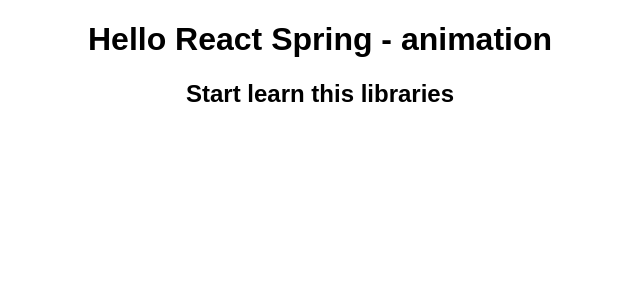
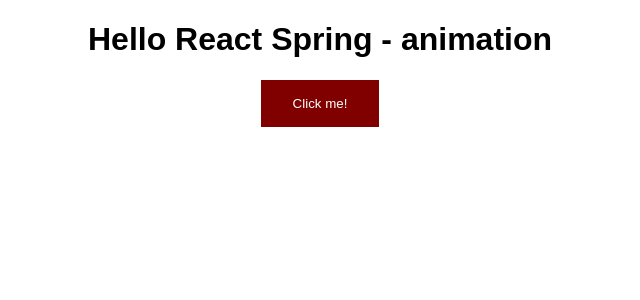
Before and after one commit to Aleksandr-Glebik/react-animation, a React (Create React App) app: page / in a window 1280 px wide. Shown: the top 300 px of the page, without its empty margins (320-960 px from the left). Built offline with nearby package versions, Linux system fonts and the light colour scheme.

Commit message:
feat: add animation for h2 on click btn, add useRef and turn off animation on first loadin

```diff
--- a/src/App.js
+++ b/src/App.js
@@ -1,12 +1,31 @@
 import './App.css'
+import React, { useState, useRef } from 'react'
+import { Spring, animated } from 'react-spring'
 
 
 
 function App() {
+  const [isVisible, setIsVisible] = useState(false)
+  const myRef = useRef(null)
+
     return (
     <div className='App'>
       <h1>Hello React Spring - animation</h1>
-      <h2>Start learn this libraries</h2>
+      <button
+        onClick={() => setIsVisible(!isVisible)}
+      >
+        Click me!
+      </button>
+      <Spring
+        immediate={!myRef.current}
+        reset={true}
+        from={{opacity: 0, transform: 'translateY(-2rem)'}}
+        to={{opacity: 1, transform: 'translateY(0rem)'}}
+        config={{duration: 1000}}
+        reverse={!isVisible}
+      >
+        {(props) => (<animated.h2 style={props} ref={myRef}>Start learn this libraries</animated.h2>)}
+      </Spring>
     </div>
   )
 }
```
